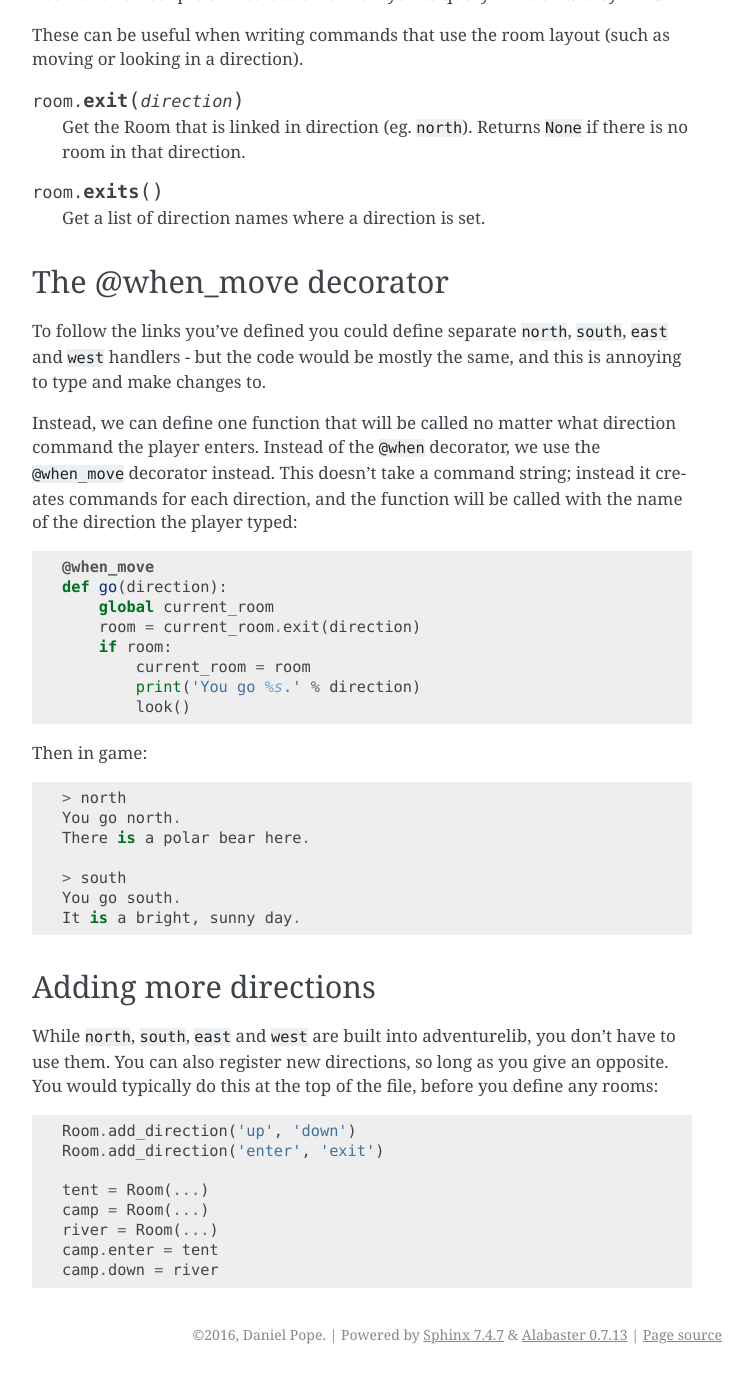
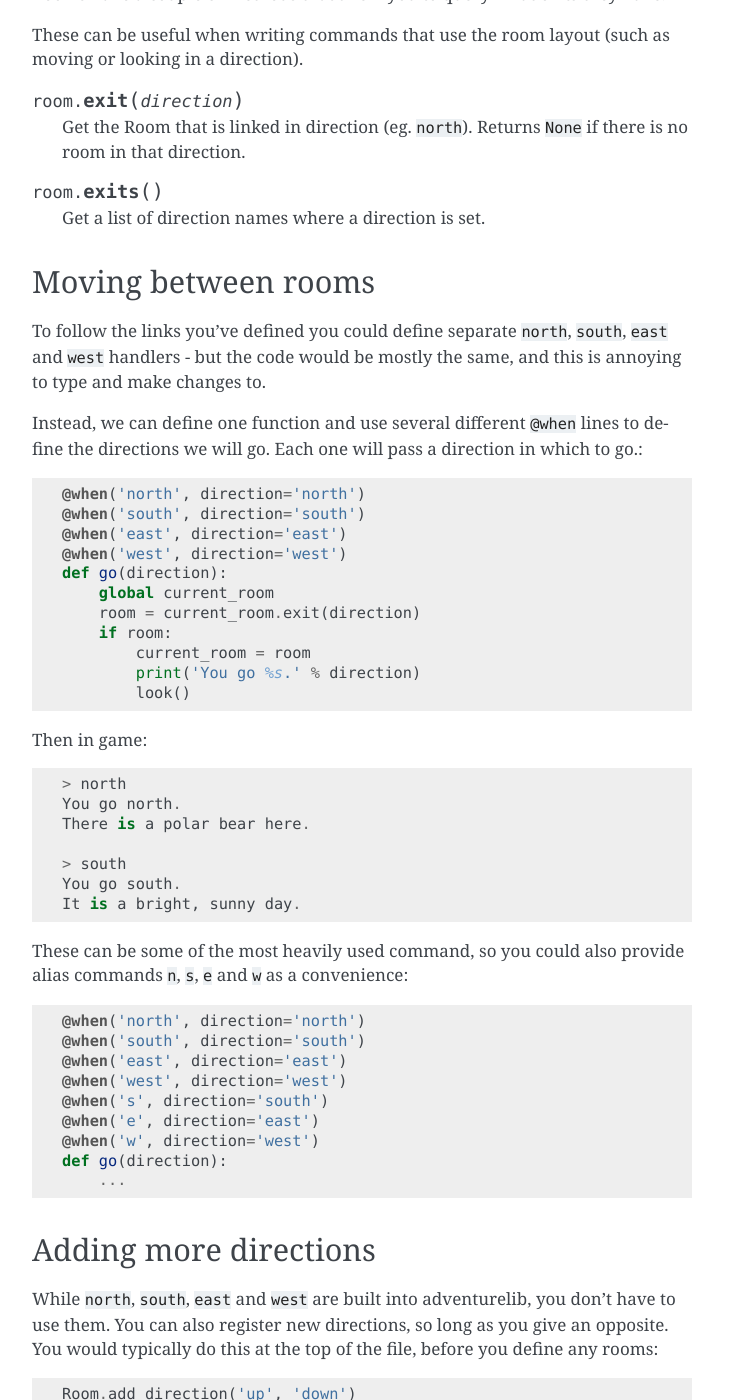
Before and after one commit to lordmauve/adventurelib, a Sphinx documentation site: the page built from doc/rooms.rst, in a window 1280 px wide and 1400 px high, scrolled down 2866 px. Shown: the whole window, without its empty margins (388-1141 px from the left). Built offline with Sphinx 7.4.7, drawn with Linux system fonts in a browser that asks for light colours; before the commit the page ends 4240 px from its top, so only the background shows below that; some of the changed text lies outside the part shown.

Commit message:
Remove when_move in favour of @when kwargs

```diff
--- a/demo_game.py
+++ b/demo_game.py
@@ -12,7 +12,10 @@ You are in a beautiful valley.
 inventory = []
 
 
-@when_move
+@when('north', direction='north')
+@when('south', direction='south')
+@when('east', direction='east')
+@when('west', direction='west')
 def go(direction):
     global current_room
     room = current_room.exit(direction)
--- a/doc/rooms.rst
+++ b/doc/rooms.rst
@@ -149,20 +149,21 @@ moving or looking in a direction).
     Get a list of direction names where a direction is set.
 
 
-The @when_move decorator
-------------------------
+Moving between rooms
+--------------------
 
 To follow the links you've defined you could define separate ``north``,
 ``south``, ``east`` and ``west`` handlers - but the code would be mostly the
 same, and this is annoying to type and make changes to.
 
-Instead, we can define one function that will be called no matter what
-direction command the player enters. Instead of the ``@when`` decorator, we
-use the ``@when_move`` decorator instead. This doesn't take a command string;
-instead it creates commands for each direction, and the function will be
-called with the name of the direction the player typed::
+Instead, we can define one function and use several different ``@when`` lines
+to define the directions we will go. Each one will pass a direction in which
+to go.::
 
-    @when_move
+    @when('north', direction='north')
+    @when('south', direction='south')
+    @when('east', direction='east')
+    @when('west', direction='west')
     def go(direction):
         global current_room
         room = current_room.exit(direction)
@@ -182,6 +183,18 @@ Then in game::
     You go south.
     It is a bright, sunny day.
 
+These can be some of the most heavily used command, so you could also provide
+alias commands ``n``, ``s``, ``e`` and ``w`` as a convenience::
+
+    @when('north', direction='north')
+    @when('south', direction='south')
+    @when('east', direction='east')
+    @when('west', direction='west')
+    @when('s', direction='south')
+    @when('e', direction='east')
+    @when('w', direction='west')
+    def go(direction):
+        ...
 
 Adding more directions
 ----------------------
```
Also changed, not shown: adventurelib.py (+15 -37 lines), doc/commands.rst (+19 -0 lines).
